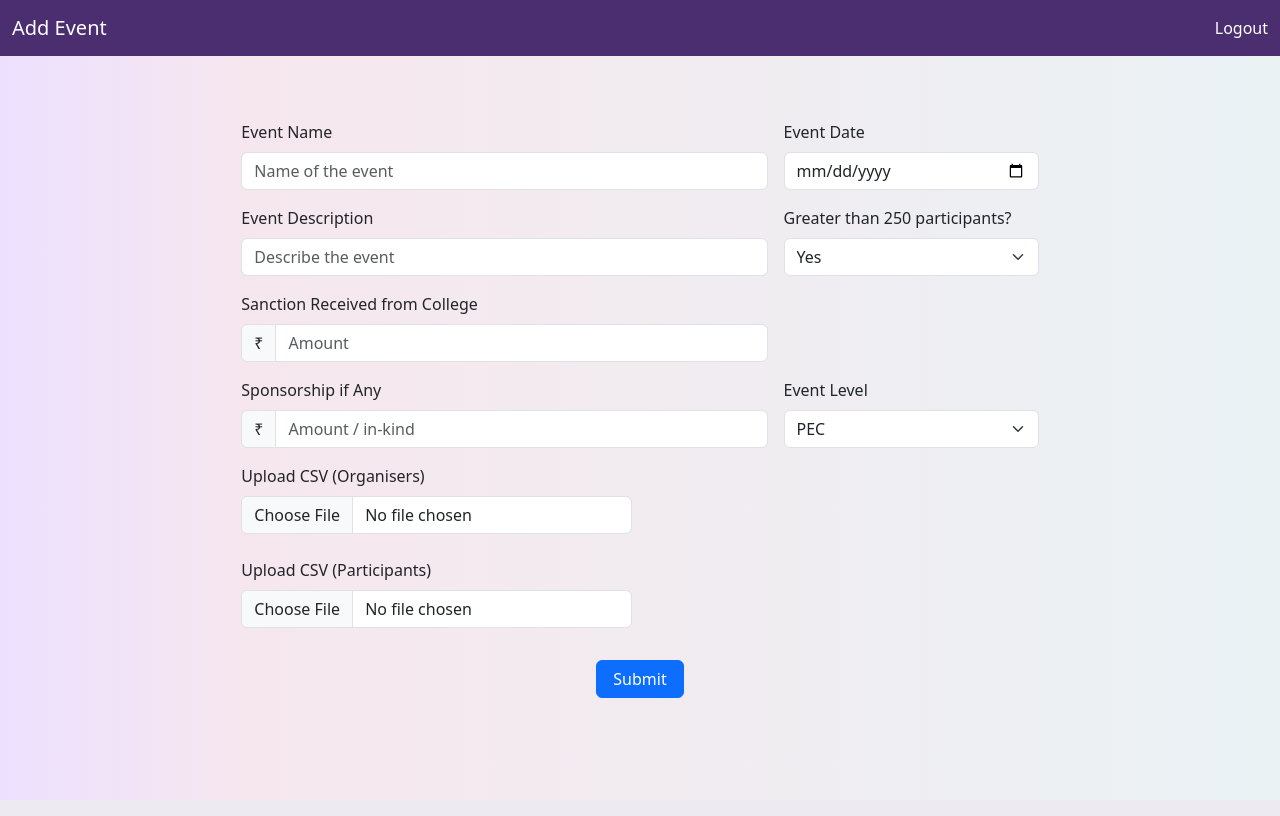
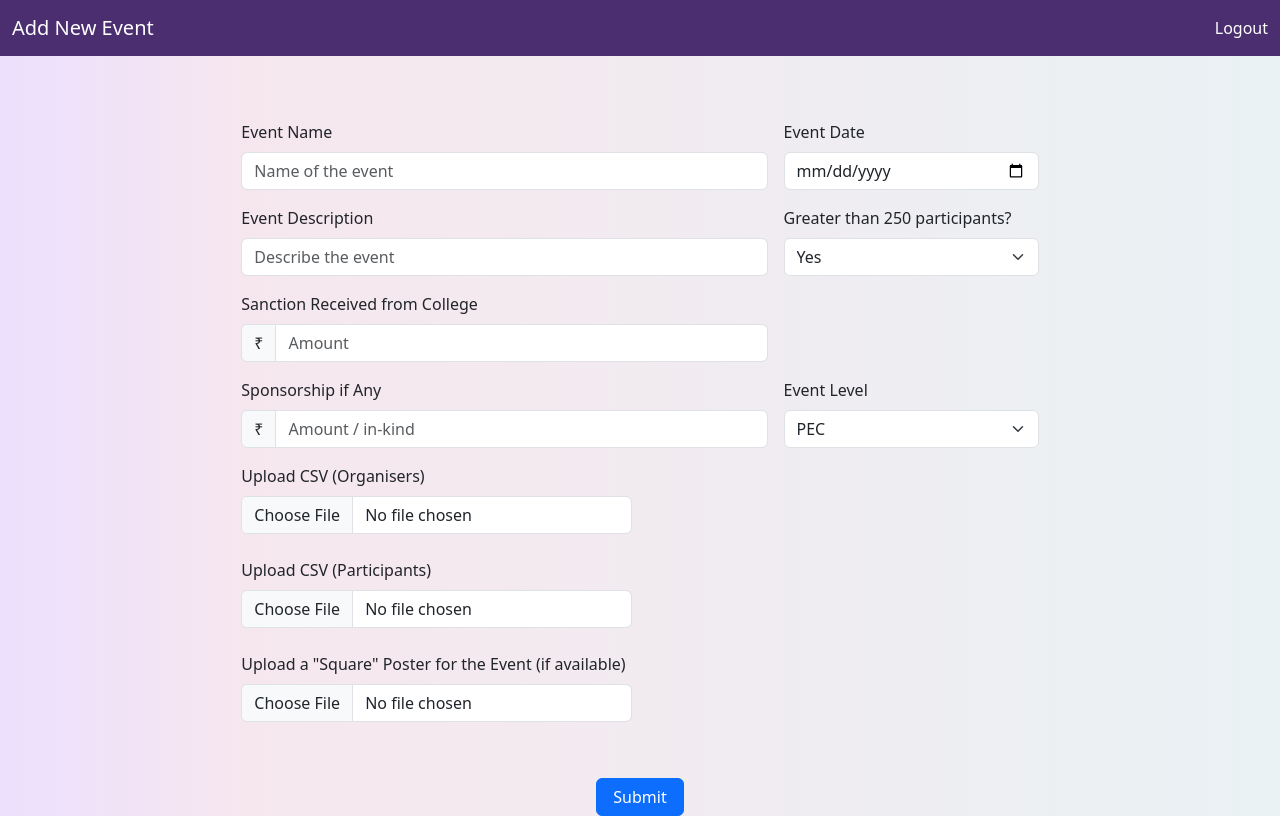
Before and after one commit to mineeshabrar/dsaapp, a Django app: page /secy/add_event/ in a window 1280 px wide. Run offline with Django 4.2, Linux system fonts and the light colour scheme; parts of the project's set-up code (start-up, migrations or seed data) failed here and were passed over; some libraries are stand-ins or nearby versions.

Commit message:
Adding poster

```diff
--- a/heads/views.py
+++ b/heads/views.py
@@ -1,10 +1,12 @@
 from django.shortcuts import render, redirect
 from components.conf import *
 from components.get_event_details import get_event_details
-from bson import ObjectId
 import pandas as pd
-from datetime import datetime
+from datetime import date, datetime
 from components.get_club_name import get_club_name
+from django.core.files.storage import default_storage
+from django.conf import settings
+import os
 
 
 def isHead(request):
@@ -63,6 +65,7 @@ def secy_add_event_data(request):
         sanction = request.POST["CollegeSanction"]
         sponsorship = request.POST["Sponsorship"]
         college_level = request.POST["College"]
+        ParticipantCount = request.POST["ParticipantCount"]
         organisersFile = request.FILES["organisersFile"].read()
         participantsFile = request.FILES["participantsFile"].read()
         event_date_temp = request.POST["EventDate"]
@@ -92,7 +95,7 @@ def secy_add_event_data(request):
 
         for club in clubs:
             if club["club_name"] == club_name:
-                year = str(datetime.date.today().year)[-2:]
+                year = str(date.today().year)[-2:]
 
                 if len(club["events"]) < 1:
                     event_id = club_name + year + "001"
@@ -100,12 +103,21 @@ def secy_add_event_data(request):
                 else:
                     event_id = club_name + year + str(len(club["events"]) + 1)
 
+                if "poster" in request.FILES:
+                    poster_file = request.FILES["poster"]
+                    poster_name = event_id + '.' + poster_file.name.split('.')[-1]
+                    poster_path = os.path.join(settings.MEDIA_ROOT, 'static', 'images', 'posters', poster_name)
+                    with open(poster_path, 'wb+') as f:
+                        for chunk in poster_file.chunks():
+                            f.write(chunk)
+
                 new_event = {
                     "name": event_name,
                     "club_name": club_name,
                     "description": event_description,
                     "event_organization": organisersList,
                     "event_participation": participantsList,
+                    "participants_greater_than_250": ParticipantCount,
                     "event_id": event_id,
                     "sanction": sanction,
                     "sponsorship": sponsorship,
--- a/templates/add_event.html
+++ b/templates/add_event.html
@@ -2,7 +2,7 @@
 <html lang="en">
 
 <head>
-  <title>Student Profile</title>
+  <title>Add New Event</title>
   <meta charset="utf-8" />
   <meta name="viewport" content="width=device-width, initial-scale=1" />
   {% load static %}
@@ -21,7 +21,7 @@
   <section class="vh-100">
     <nav class="custom-navbar navbar">
       <div class="container-fluid custom-navbar">
-        <a class="navbar-brand nav-text" href="#">Add Event</a>
+        <a class="navbar-brand nav-text" href="#">Add New Event</a>
 
         <ul class="navbar-nav ms-auto">
           <li class="nav-item ml-auto">
@@ -92,6 +92,12 @@
                     <label for="formFile" class="form-label" accept=".xls, .xlsx, .csv"> Upload CSV (Participants)
                     </label>
                     <input class="form-control" type="file" id="formFile" name="participantsFile" required>
+                    <br>
+
+                    <label for="formFile" class="form-label" accept=".jpg, .png, .jpeg"> Upload a "Square" Poster for the Event (if available)
+                    </label>
+                    <input class="form-control" type="file" id="formFile" name="poster">
+                    <br>
                   </div>
                 </div>
               </div>
```
